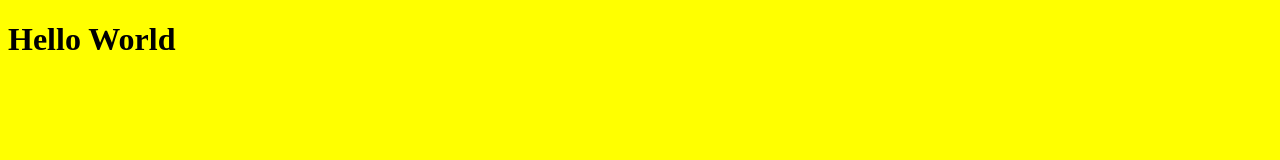
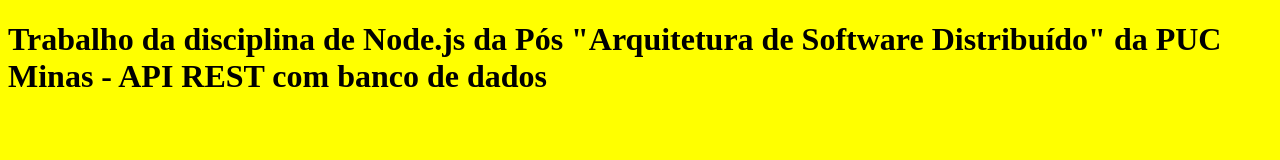
Before and after one commit to CristianaSantSilva/PosPUC, a website: page public/index.html in a window 1280 px wide. Drawn offline with Linux system fonts and the light colour scheme.

Commit message:
Trabalho Node.js API REST - Banco de Dados

```diff
--- a/public/index.html
+++ b/public/index.html
@@ -4,7 +4,7 @@
     <meta charset="UTF-8">
        <link rel="stylesheet" type="text/css" href="style.css">
        <title>Cristiana</title>
-       <h1>Hello World</h1>
+       <h1>Trabalho da disciplina de Node.js da Pós "Arquitetura de Software Distribuído" da PUC Minas - API REST com banco de dados</h1>
   </head>
   <body>
   </body>
```
